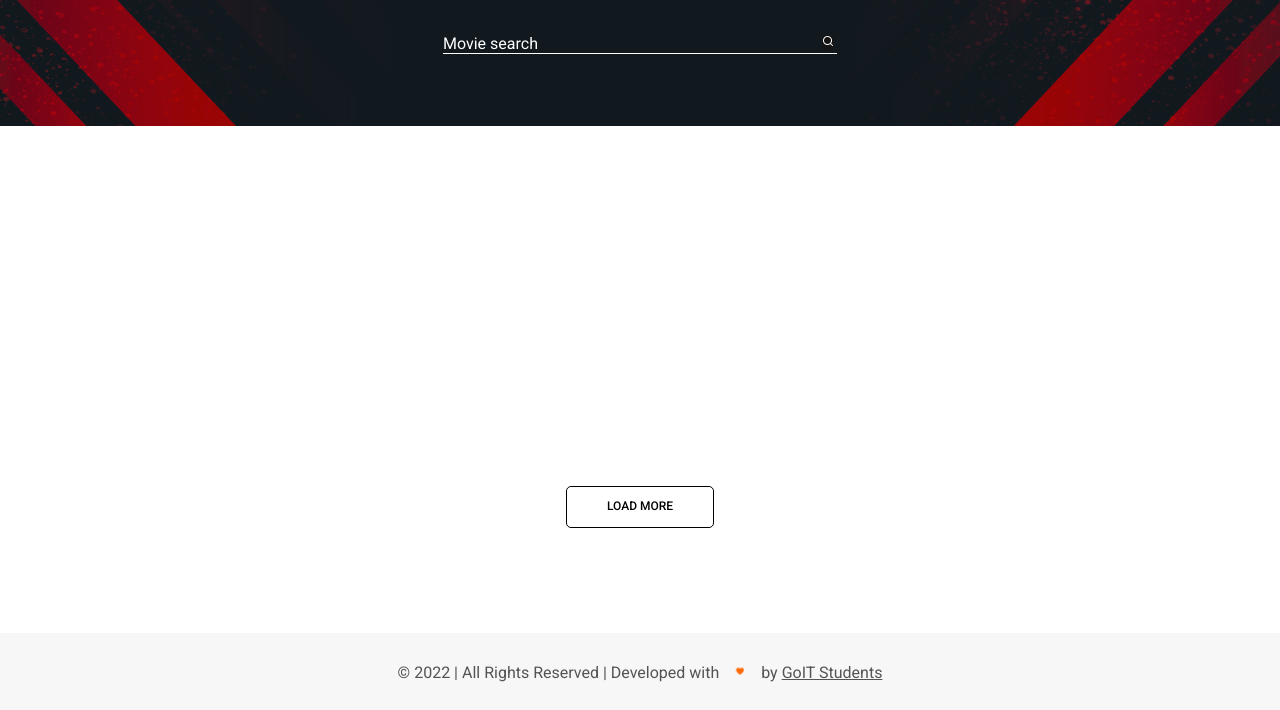
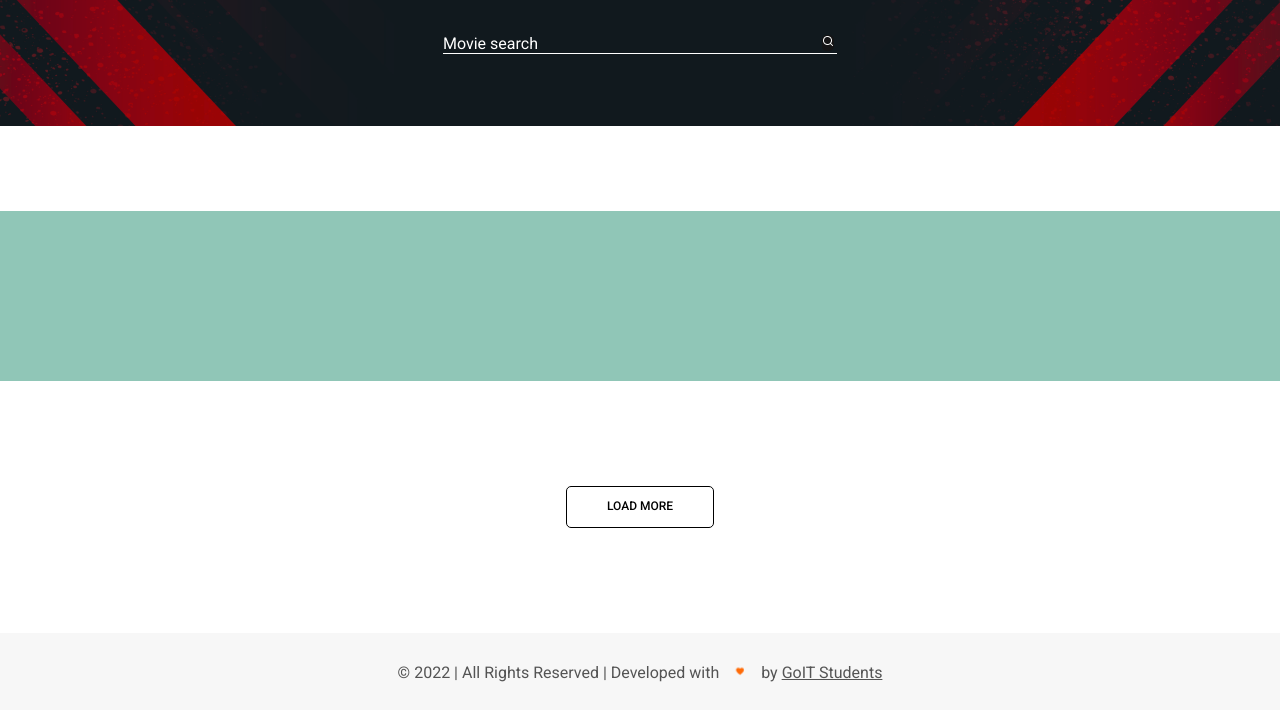
Before and after one commit to Nesterenko-Artem/Filmoteka, a website built with Parcel: page src/index.html in a window 1280 px wide. Shown: the part 90-800 px from the top of the page. Built offline with nearby package versions, Linux system fonts and the light colour scheme; no server answers; what notiflix, only-scrollbar would draw is missing.

Commit message:
fix scss

```diff
--- a/src/sass/components/_section.scss
+++ b/src/sass/components/_section.scss
@@ -1,5 +1,6 @@
 .section {
   padding-bottom: 40px;
+  background-color: #90c6b7;
   @media screen and (min-width: 768px) {
     padding-bottom: 60px;
   }
```
